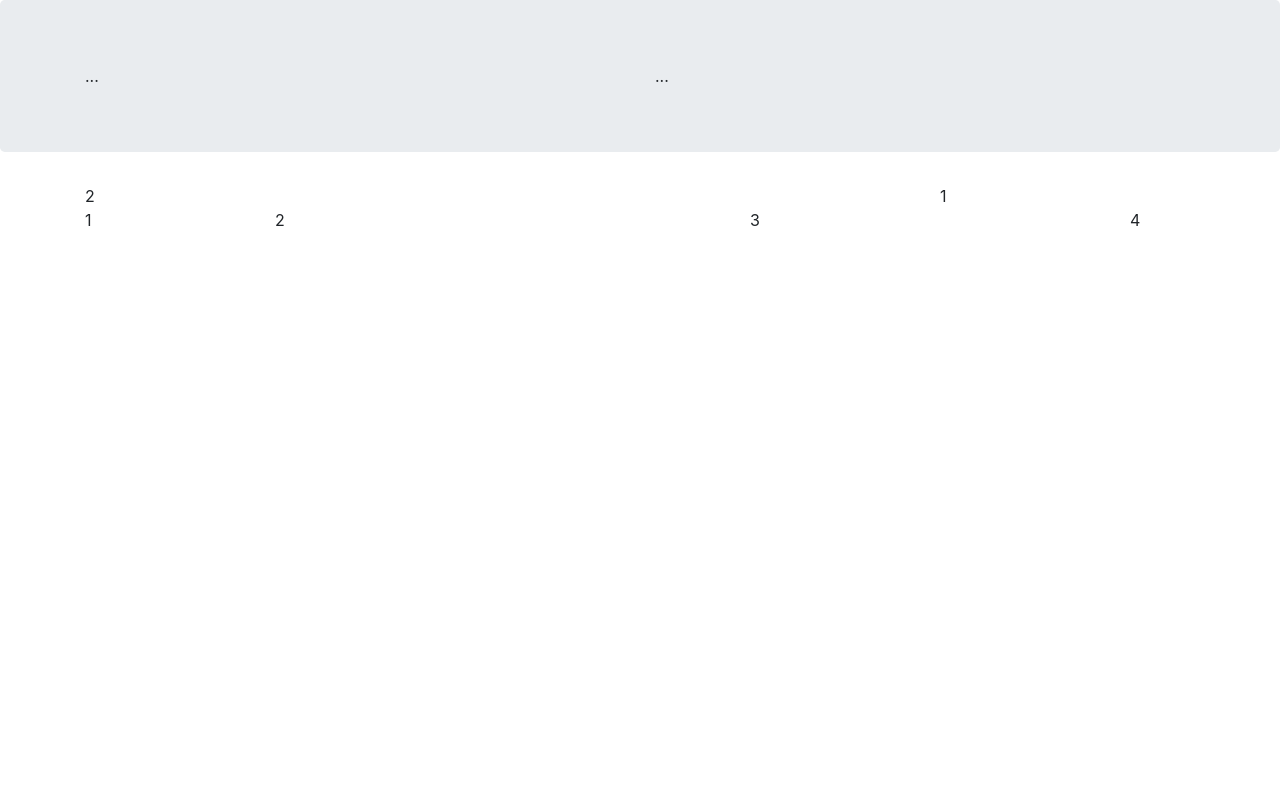
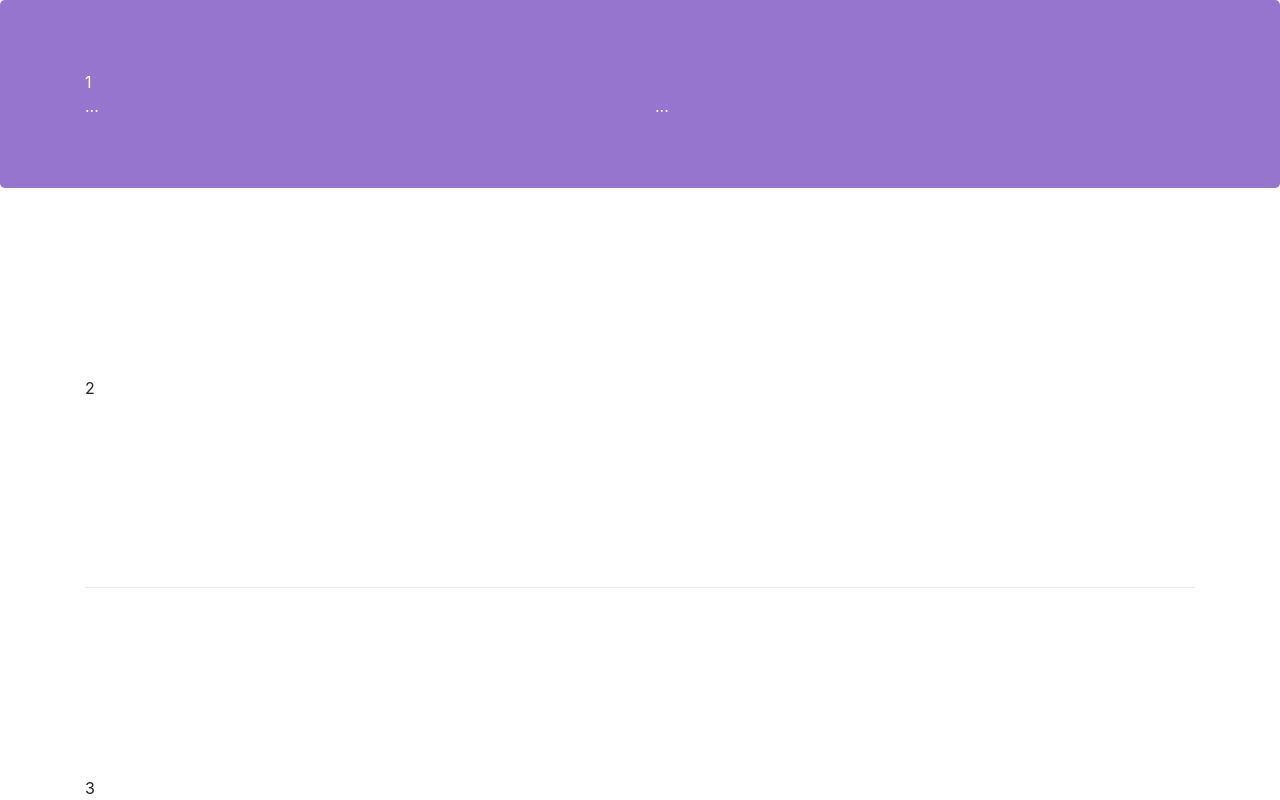
Before and after one commit to dangkhoa1503/git-test, a website: page index.html in a window 1280 px wide. Shown: the top 800 px of the page. Drawn offline with nearby package versions, Linux system fonts and the light colour scheme.

Commit message:
Bootstrap Grid Part 2

```diff
--- /dev/null
+++ b/css/styles.css
@@ -0,0 +1,30 @@
+.row-header {
+    margin: 0px auto;
+    padding: 0px;
+}
+
+.row-content {
+    margin: 0px auto;
+    padding: 50px 0px 50px 0px;
+    border-bottom: 1px ridge;
+    min-height: 400px;
+}
+
+.footer {
+    background-color: #D1C4E9;
+    margin: 0px auto;
+    padding: 20px 0px 20px 0px;
+}
+
+.jumbotron {
+    padding: 70px 30px 70px 30px;
+    margin: 0px auto;
+    background: #9575CD;
+    color: floralwhite;
+}
+
+address {
+    font-size: 80%;
+    margin: 0px;
+    color: #0f0f0f;
+}
--- a/index.html
+++ b/index.html
@@ -7,33 +7,44 @@
     <meta name="viewport" content="width=device-width, initial-scale=1.0">
     <title>Document</title>
     <link rel="stylesheet" href="node_modules/bootstrap/dist/css/bootstrap.min.css">
-
+    <link href="css/styles.css" rel="stylesheet">
 </head>
 
 <body>
     <header class="jumbotron">
         <div class="container">
+            <div class="row row-header"> 1 </div>
+
             <div class="row">
-                <div class="col-12 col-sm-6"> ... </div>
+                <div class="col-12 col-sm-6">
+                    ...
+                </div>
                 <div class="col-12 col-sm"> ... </div>
             </div>
         </div>
     </header>
     <section>
         <div class="container">
+            <div class="row row-content align-items-center"> 2 </div>
+
+
+            <div class="row row-content align-items-center"> 3 </div>
+
+
+            <div class="row row-content align-items-center"> ... </div>
             <div class="row">
                 <div class="col-12 col-sm-4 col-md-3 order-sm-last"> 1 </div>
                 <div class="col col-sm col-md order-sm-first"> 2 </div>
             </div>
         </div>
     </section>
-    <footer>
+    <footer class="footer   ">
         <div class="container">
-            <div class="row">
+            <div class="row justify-content-center">
                 <div class="col-4 offset col-sm-2"> 1 </div>
                 <div class="col-7 col-sm-5"> 2 </div>
-                <div class="col-12 col-sm-4"> 3 </div>
-                <div class="col-auto"> 4 </div>
+                <div class="col-12 col-sm-4 align-self-center"> 3 </div>
+                <div class="col-auto text-center"> 4 </div>
             </div>
         </div>
     </footer>
```
Also changed, not shown: style.css (deleted).
